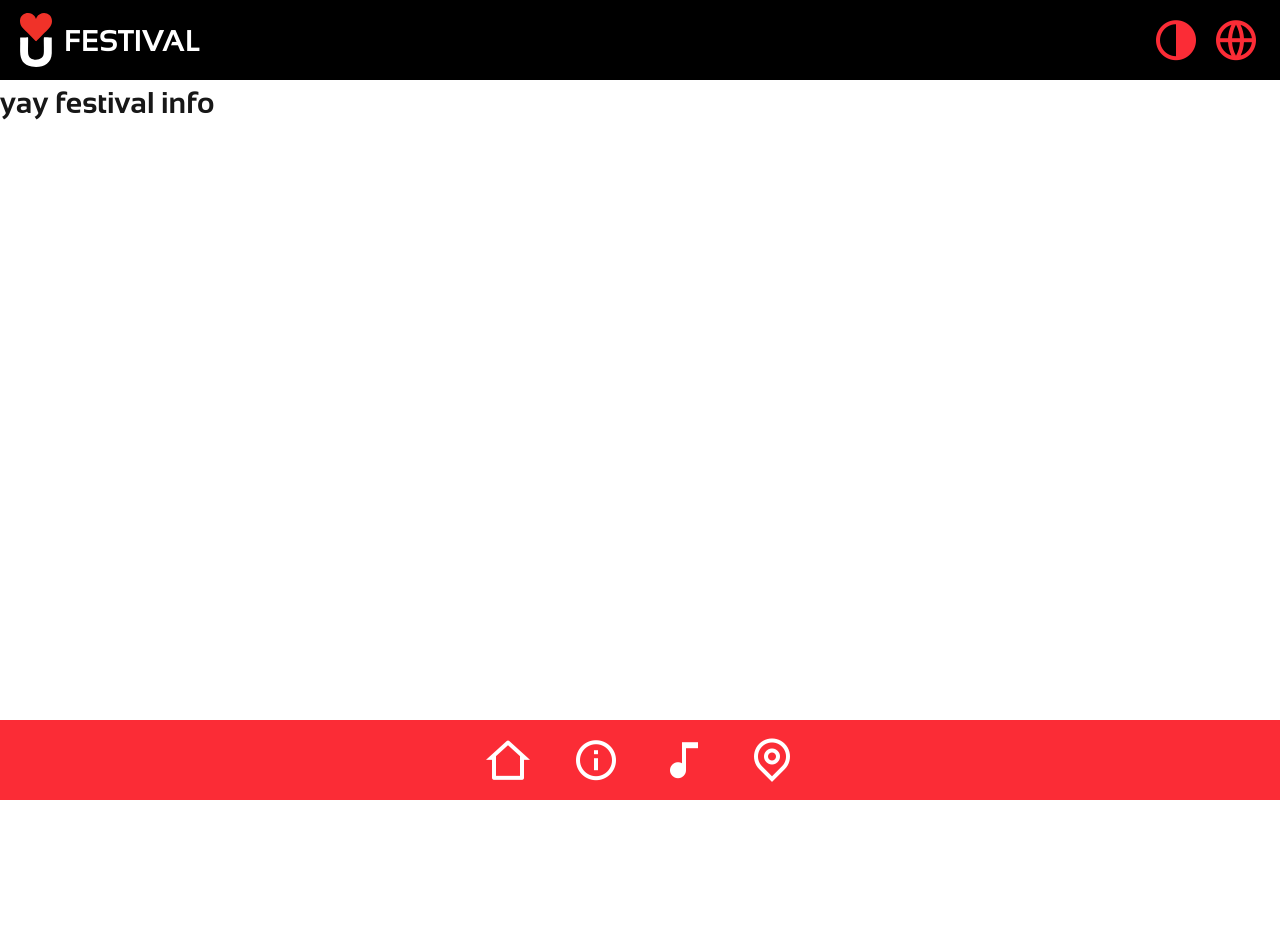
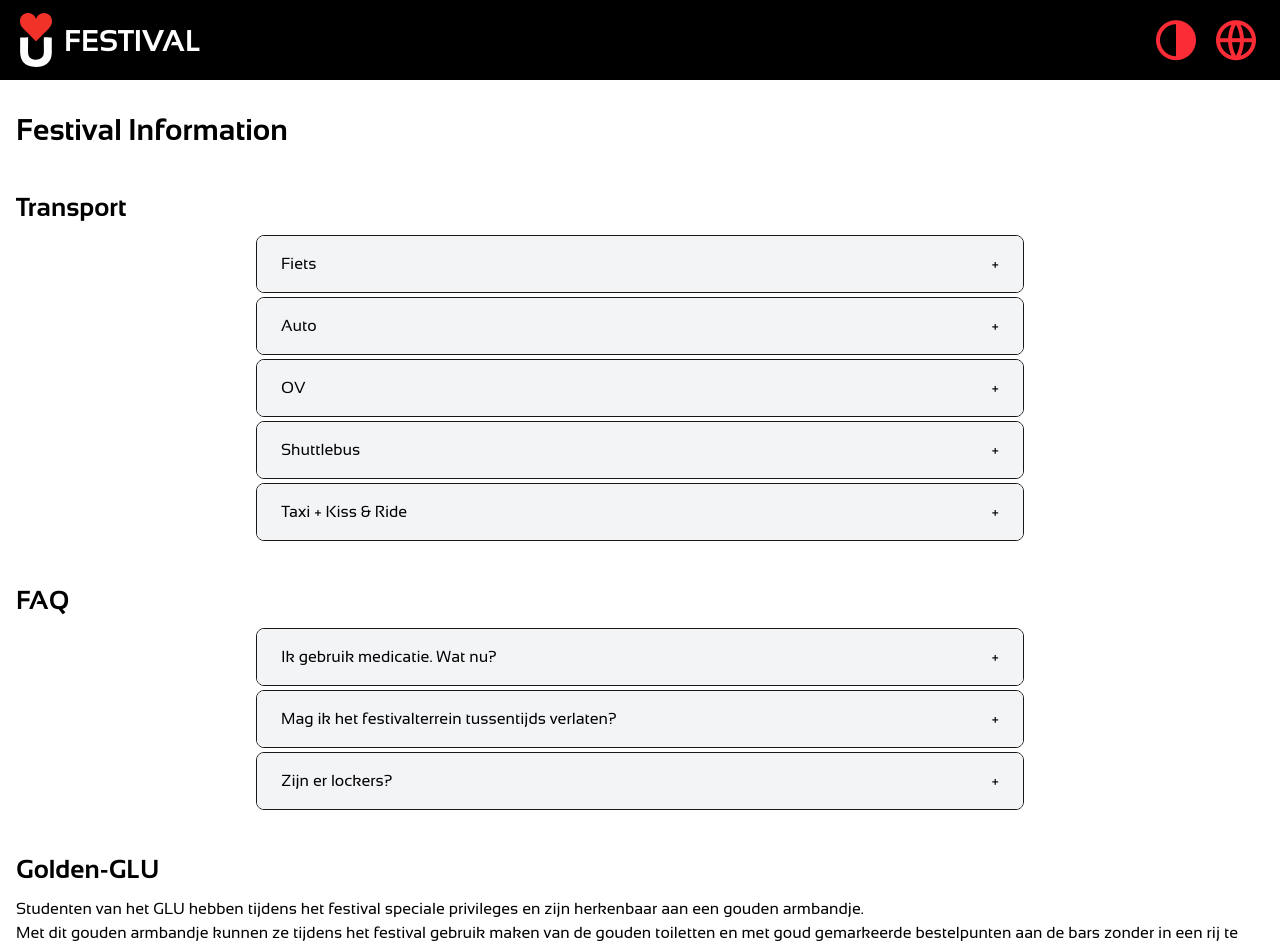
Before and after one commit to PebblesDV/pwa-festival, a Next.js app: page /info in a window 1280 px wide. Shown: the top 948 px of the page. Before the commit the page ends 800 px from the top, so only its background shows below. Built offline with nearby package versions, Linux system fonts and the light colour scheme.

Commit message:
festival info

```diff
--- a/app/info/page.tsx
+++ b/app/info/page.tsx
@@ -1,13 +1,88 @@
 import Footer from "@/components/footer";
 import Header from "@/components/header";
+import FAQ from "@/components/faq";
+
+const faqItems = [
+  {
+    question: "Ik gebruik medicatie. Wat nu?",
+    answer:
+      "Het is toegestaan om medicijnen mee te nemen in een dosis die je maximaal nodig hebt op 1 dag. <br /> Een doktersverklaring/medicatiepaspoort is noodzakelijk. <br /> De beveiliging zal jouw documentatie beoordelen en de medicijnen controleren. <br /> Het kan zijn dat de EHBO jouw medicijnen (bijvoorbeeld als deze gevaarlijk zijn i.c.m. alcohol) in bewaring neemt en je deze enkel kan innemen bij de EHBO.",
+  },
+  {
+    question: "Mag ik het festivalterrein tussentijds verlaten?",
+    answer:
+      "Nee, helaas is dat niet mogelijk. <br /> Om de veiligheid van alle bezoekers te kunnen waarborgen, kunnen we het niet toestaan dat het festivalterrein tussentijds verlaten wordt. Wij hebben namelijk geen zicht op hetgeen wat een bezoeker buiten het festivalterrein doet en ik welke staat deze het terrein weer betreedt. Hier kunnen dan ook geen uitzonderingen voor gemaakt worden. <br /> Wij hebben genoeg loungeplekken, foodstands & barren om het een hele dag uit te kunnen houden.",
+  },
+  {
+    question: "Zijn er lockers?",
+    answer:
+      "Yes, deze zijn er! Op het terrein kun je medium & grote lockers huren waar je je spullen veilig kunt opbergen. <br /> Hier passen 3 à 4 jassen in. <br /> Goed om te weten: je kunt je kluisje gedurende de hele dag openen en sluiten zo vaak je wilt. <br /> Het is niet mogelijk om online een kluisje te reserveren. ",
+  },
+];
+
+const transportItems = [
+  {
+    question: "Fiets",
+    answer:
+      "Er is een grote gratis fietsenstalling aanwezig waar je jouw fiets de gehele dag kunt stallen.",
+  },
+  {
+    question: "Auto",
+    answer:
+      "Je kunt een parkingticket aanschaffen. Parkeren kan op P+R Papendorp, volg hiervoor de borden 'P online ticket'. <br /> Heb je geen ticket van te voren gekocht? Dan kun je bij de parkeerwachter op locatie een parkeerticket aanschaffen (PIN ONLY). <br /> Let wel op: VOL=VOL",
+  },
+  {
+    question: "OV",
+    answer:
+      "Kom je met het openbaar vervoer naar ❤️U Festival? <br /> Plan dan je trip via <a href='https://9292.nl' target='_blank' rel='noopener noreferrer' class='text-blue-600 hover:underline'>9292.nl</a>.",
+  },
+  {
+    question: "Shuttlebus",
+    answer:
+      "Vanaf Utrecht Centraal kun je onze gratis shuttlebus richting het festivalterrein pakken. Je vindt deze bus op het centraal station aan de Mineurslaan. Volg de witte bordjes met zwarte pijlen én ' ❤️U Festival'. <br /> De bus rijdt tussen 12:00 uur & 19:00 uur richting het festival en vanaf 21:00 uur kun je weer instappen om richting het station te gaan.",
+  },
+  {
+    question: "Taxi + Kiss & Ride",
+    answer:
+      "Navigeer naar Strijkviertel, De Meern (Utrecht). Volg de borden 'Kiss & Ride ❤️U Festival', zodra je in de buurt bent van het festivalterrein.",
+  },
+];
 
 export default function InfoPage() {
   return (
     <div className="flex flex-col min-h-screen">
       <Header />
 
-      <main>
-        <h1>yay festival info</h1>
+      <main className="flex-grow">
+        <div className="container mx-auto py-8 px-4 flex flex-col gap-10">
+          <h1 className="text-3xl text-black">Festival Information</h1>
+
+          <div className="flex flex-col gap-2">
+            <h2 className="text-black">Transport</h2>
+            <FAQ items={transportItems} />
+          </div>
+
+          <div className="flex flex-col gap-2">
+            <h2 className="text-black">FAQ</h2>
+            <FAQ items={faqItems} />
+          </div>
+
+          <div className="text-black flex flex-col gap-2">
+            <h2>Golden-GLU</h2>
+
+            <div>
+              <p>
+                Studenten van het GLU hebben tijdens het festival speciale
+                privileges en zijn herkenbaar aan een gouden armbandje.
+              </p>
+              <p>
+                Met dit gouden armbandje kunnen ze tijdens het festival gebruik
+                maken van de gouden toiletten en met goud gemarkeerde
+                bestelpunten aan de bars zonder in een rij te hoeven staan.
+              </p>
+            </div>
+          </div>
+        </div>
       </main>
 
       <Footer />
--- /dev/null
+++ b/components/faq.tsx
@@ -0,0 +1,48 @@
+"use client";
+
+import { useState } from "react";
+
+interface FAQItem {
+  question: string;
+  answer: string;
+}
+
+interface FAQProps {
+  items: FAQItem[];
+}
+
+export default function FAQ({ items }: FAQProps) {
+  const [openIndex, setOpenIndex] = useState<number | null>(null);
+
+  const toggleFAQ = (index: number) => {
+    setOpenIndex(openIndex === index ? null : index);
+  };
+
+  return (
+    <div className="w-full max-w-3xl mx-auto flex flex-col gap-2">
+      <div className="flex flex-col gap-1">
+        {items.map((item, index) => (
+          <div key={index} className="border rounded-lg overflow-hidden">
+            <button
+              className="w-full px-6 py-4 text-left bg-gray-100 hover:bg-gray-100 transition-colors flex justify-between items-center"
+              onClick={() => toggleFAQ(index)}
+            >
+              <span className="font-medium text-black">{item.question}</span>
+              <span className="text-black">
+                {openIndex === index ? "−" : "+"}
+              </span>
+            </button>
+            {openIndex === index && (
+              <div className="px-6 py-4 bg-white">
+                <p
+                  className="text-black"
+                  dangerouslySetInnerHTML={{ __html: item.answer }}
+                />
+              </div>
+            )}
+          </div>
+        ))}
+      </div>
+    </div>
+  );
+}
```
